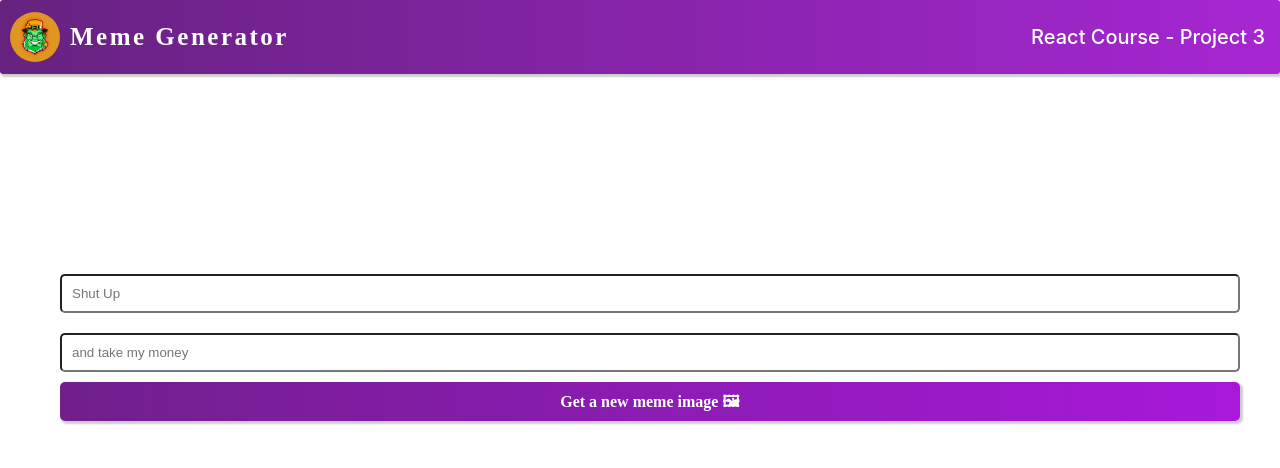
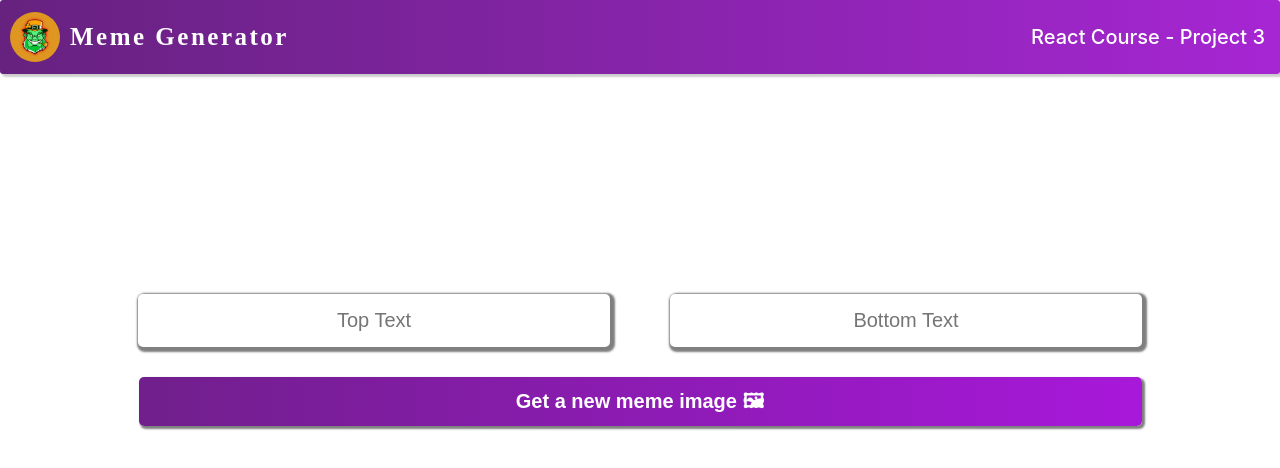
Before and after one commit to fortuneonyeka/meme-generator, a React (Create React App) app: page / in a window 1280 px wide. Shown: the top 468 px of the page. Built offline with nearby package versions, Linux system fonts and the light colour scheme.

Commit message:
complete static styline

```diff
--- a/src/App.css
+++ b/src/App.css
@@ -10,9 +10,8 @@ body {
 .nav {
   background: linear-gradient(90deg, #672280 1.18%, #a626d3 100%);
   display: flex;
-
   border-radius: 3px;
-  box-shadow: 2px 2px 2px 1px rgba(0, 0, 0, 0.2);
+  box-shadow: 3px 2px 2px 1px rgba(0, 0, 0, 0.2);
 }
 
 .nav > div {
@@ -57,36 +56,45 @@ body {
 .form-container {
   margin-top: 140px;
   padding: 50px;
+  text-align: center;
 }
 
 input {
-  width: 100%;
-  padding: 10px;
-  margin: 10px;
-  border-radius:5px;
-
+  border: none;
+  box-shadow: 2px 2px 2px 3px rgba(1, 0, 0, 0.5);
+  font-size: 20px;
+  width: 40%;
+  text-align: center;
+  padding: 15px;
+  margin: 30px;
+  border-radius: 5px;
+  font-family: "Karla", sans-serif;
 }
 
 input:hover {
-border: 2px solid gold;
+  border: 2px solid gold;
 }
-
 
 .btn {
   display: block;
-  width: 100%;
-  padding: 10px;
-  margin-left: 10px;
-  font-family: "Karla";
+  width: 85%;
+  padding: 15px;
+  margin-left: auto;
+  margin-right: auto;
   font-style: normal;
   font-weight: 700;
-  font-size: 16px;
+  font-size: 20px;
   line-height: 19px;
   text-align: center;
   background: linear-gradient(90.41deg, #711f8d 1.14%, #a818da 100%);
   border-radius: 5px;
   color: #ffffff;
   border: none;
-  box-shadow: 2px 2px 2px 1px rgba(0, 0, 0, 0.2);
+  box-shadow: 2px 2px 2px 1px rgba(1, 0, 0, 0.5);
+  font-family: "Karla", sans-serif;
+  cursor: pointer;
+}
 
+.btn:hover {
+  box-shadow: 2px 2px 2px 1px gold;
 }
--- a/src/Components/MemeForm.jsx
+++ b/src/Components/MemeForm.jsx
@@ -2,13 +2,13 @@ import React from 'react'
 
 const MemeForm = () => {
   return (
-    <div className="form-container">
+    <main className="form-container">
       <form action="form">
-        <input type="text" placeholder="Shut Up"/>
-        <input type="text" placeholder="and take my money" />
+        <input type="text" placeholder="Top Text"/>
+        <input type="text" placeholder="Bottom Text" />
         <button className="btn" type="submit">Get a new meme image 🖼</button>
       </form>
-    </div>
+    </main>
   )
 }
 
```
